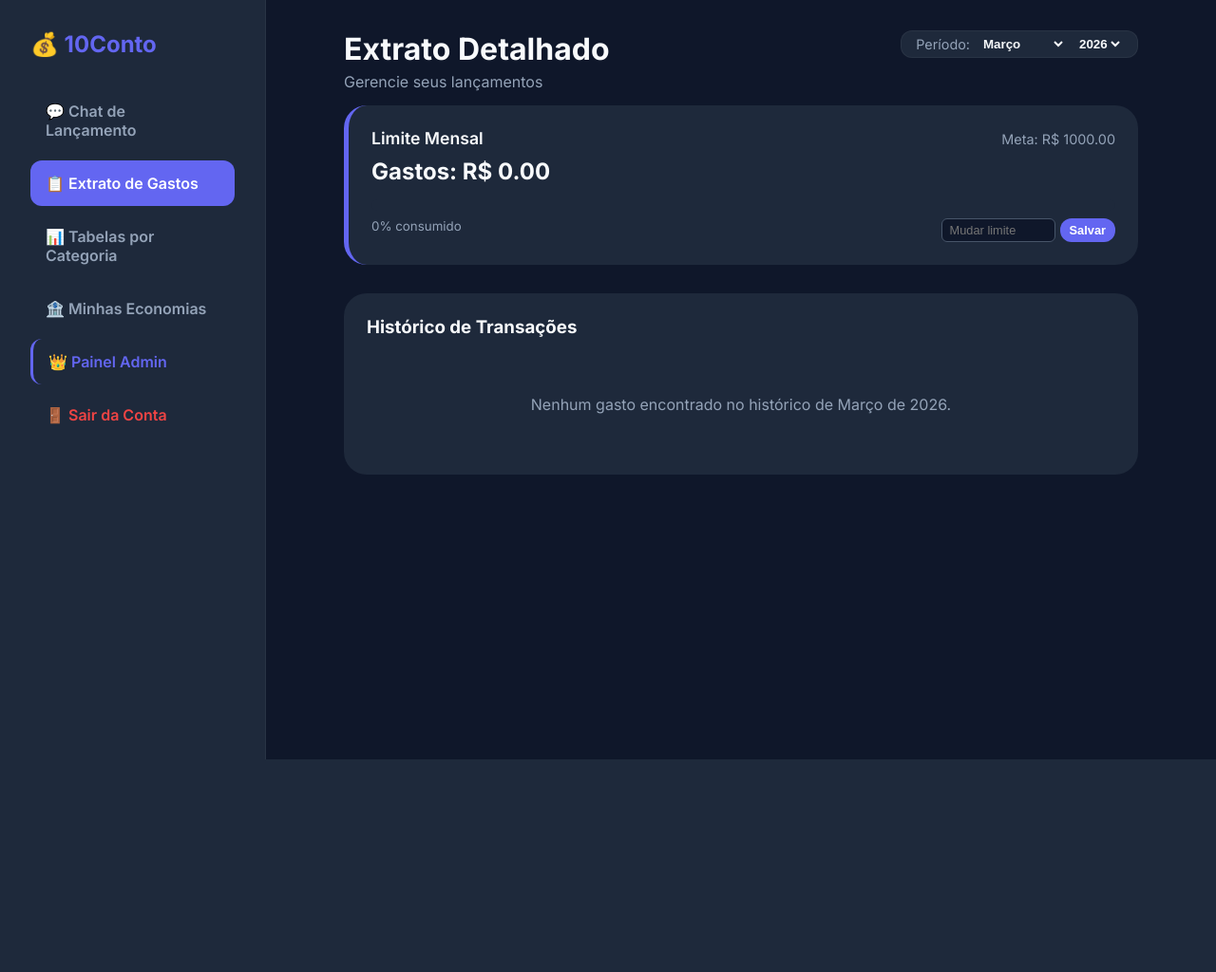
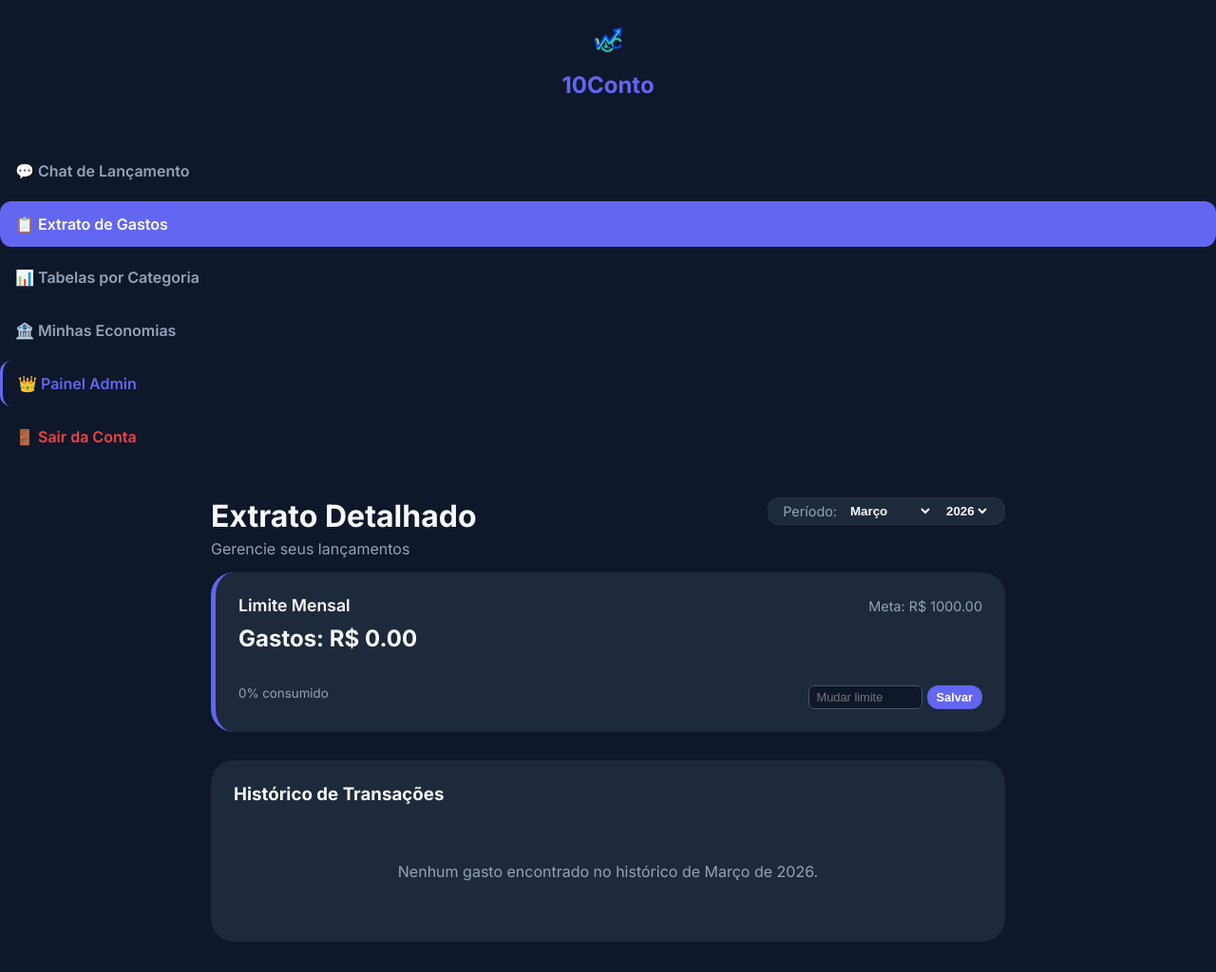
Before and after one commit to MILENALEAL/10conto_app, a Flask app: page /extrato in a window 1280 px wide. Shown: the whole page at 95% size. Before the commit the page ends 800 px from the top, so only its background shows below. Run offline with Flask 3, Linux system fonts and the light colour scheme; a user stored in the database is signed in; data that the repository does not hold is empty.

Commit message:
adicionada logo e ajustes de banco

```diff
--- a/static/style.css
+++ b/static/style.css
@@ -108,7 +108,6 @@
     }
 }
 
-/* --- BOTÃO DE FECHAR O MENU --- */
 .btn-fechar {
     display: none;
     background: none;
@@ -121,7 +120,7 @@
 
 @media (max-width: 768px) {
     .btn-fechar {
-        display: block; /* Mostra o X no celular */
+        display: block;
     }
     .sidebar-header {
         display: flex;
@@ -130,6 +129,20 @@
         margin-bottom: 2rem;
     }
     .sidebar-header h2 {
-        margin-bottom: 0; /* Tira a margem para o X não ficar torto */
+        margin-bottom: 0;
     }
 }
+
+.logo-sidebar {
+    width: 50px;
+    height: 50px;
+    object-fit: contain;
+    margin-bottom: 5px;
+}
+
+.sidebar-header {
+    display: flex;
+    flex-direction: column;
+    align-items: center;
+    padding: 20px 0;
+}
--- a/templates/extrato.html
+++ b/templates/extrato.html
@@ -10,12 +10,11 @@
 </head>
 <body>
 
-    <div class="main-wrapper">
-        <aside class="sidebar" id="sidebar">
-            <div class="sidebar-header">
-                <h2>💰 10Conto</h2>
-                <button class="btn-fechar" onclick="toggleMenu()">&times;</button>
-            </div>
+    <div class="sidebar-header">
+    <img src="{{ url_for('static', filename='logo.png') }}" alt="Logo" class="logo-sidebar">
+    <h2>10Conto</h2>
+    <button class="btn-fechar" onclick="toggleMenu()">&times;</button>
+</div>
             <nav>
                 <a href="/dashboard" class="nav-link">💬 Chat de Lançamento</a>
                 <a href="/extrato" class="nav-link active">📋 Extrato de Gastos</a>
```
Also changed, not shown: templates/dashboard.html (+4 -3 lines), templates/economias.html (+4 -3 lines), templates/login.html (+4 -3 lines), templates/registro.html (+4 -3 lines), templates/tabelas.html (+4 -3 lines), static/logo.png (added).
